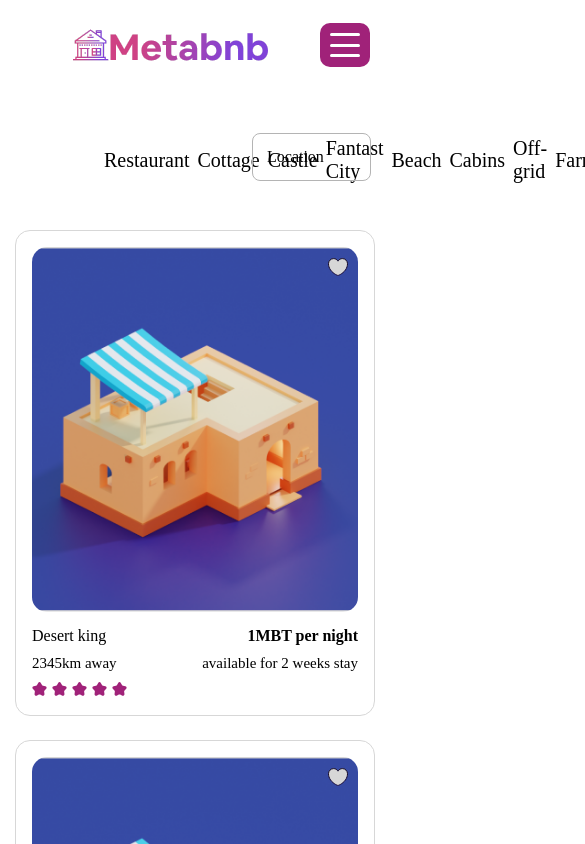
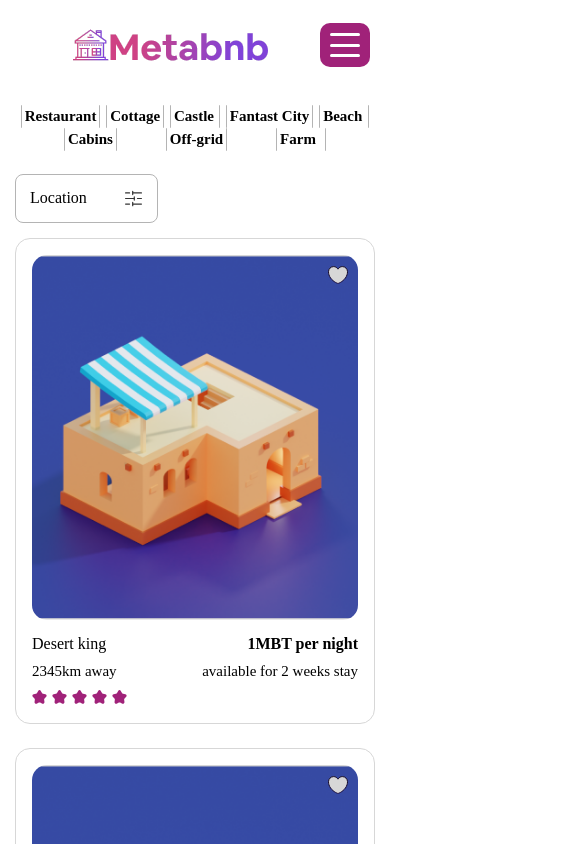
Before and after one commit to tochibedford/tochi-meta-bnb, a React (Vite) app: page /placetostay in a window 390 px wide. Shown: the top 844 px of the page, 585 px wide, since content can reach past the window. Built offline with nearby package versions, Linux system fonts and the light colour scheme; a web font is replaced by a local one.

Commit message:
fix: adjustments to verbose options responsiveness

```diff
--- a/src/styles/Filter.module.scss
+++ b/src/styles/Filter.module.scss
@@ -3,20 +3,24 @@
 .filter__container {
     display: flex;
     padding: 4.3rem 10rem;
+    flex-wrap: wrap;
 
     .verbose__options {
         display: flex;
         justify-content: space-between;
         align-items: center;
         list-style: none;
-        font-size: 2rem;
+        font-size: clamp(1.2rem, 1.4vw, 2rem);
         width: 80%;
         margin-right: auto;
+        flex-wrap: wrap;
 
         li {
             padding: 0.2em;
             border-radius: 0.5em;
+            min-width: 50px;
             cursor: pointer;
+
             &:hover {
                 background-color: #B4B4B4;
             }
@@ -113,3 +117,29 @@
     }
 
 }
+
+@media screen and (max-width: 1000px) {
+    .filter__container {
+        .verbose__options {
+            width: 100%;
+            font-weight: 600;
+            font-size: 1.5rem;
+            justify-content: space-evenly;
+            margin-bottom: 1.5em;
+
+        }
+    }
+}
+
+@media screen and (max-width: 600px) {
+    .filter__container {
+        padding: 1.5rem;
+        .verbose__options{
+            li {
+                border-radius: 0.1rem;
+                border-left: 1px solid #B4B4B4;
+                border-right: 1px solid #B4B4B4;
+            }
+        }
+    }
+}
```
